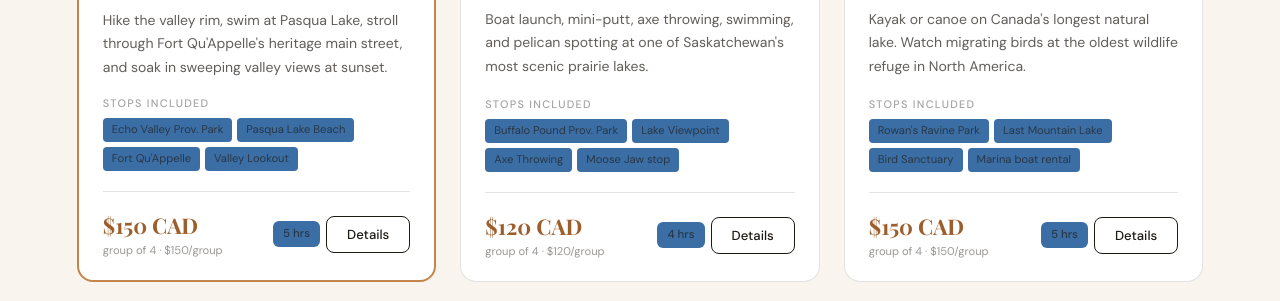
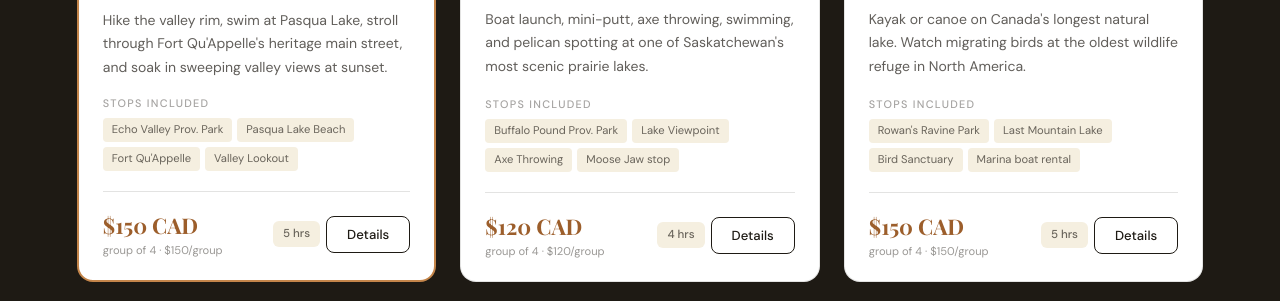
Before and after one commit to khaledcs/1regina-site, a plain HTML site: page index.html in a window 1280 px wide. Shown: the part 1437-1738 px from the top of the page. Drawn offline with nearby package versions, Linux system fonts and the light colour scheme; a web font is replaced by a local one.

Commit message:
Update CSS variable values for color scheme

```diff
--- a/index.html
+++ b/index.html
@@ -9,14 +9,14 @@
   *, *::before, *::after { box-sizing: border-box; margin: 0; padding: 0; }
 
   :root {
-    --wheat:  #3B6EA5;
+    --wheat: #F5EFE0;
     --clay: #C4854A;
     --clay-dark: #9C5E2B;
     --sky: #3B6EA5;
     --sky-dark: #24497A;
     --sage: #5A7A5C;
     --ink: #1E1A14;
-    --mist: #F9F5EE;
+    --mist: #1E1A14;
     --border: rgba(30,26,20,0.12);
     --gold: #D4A853;
   }
```
